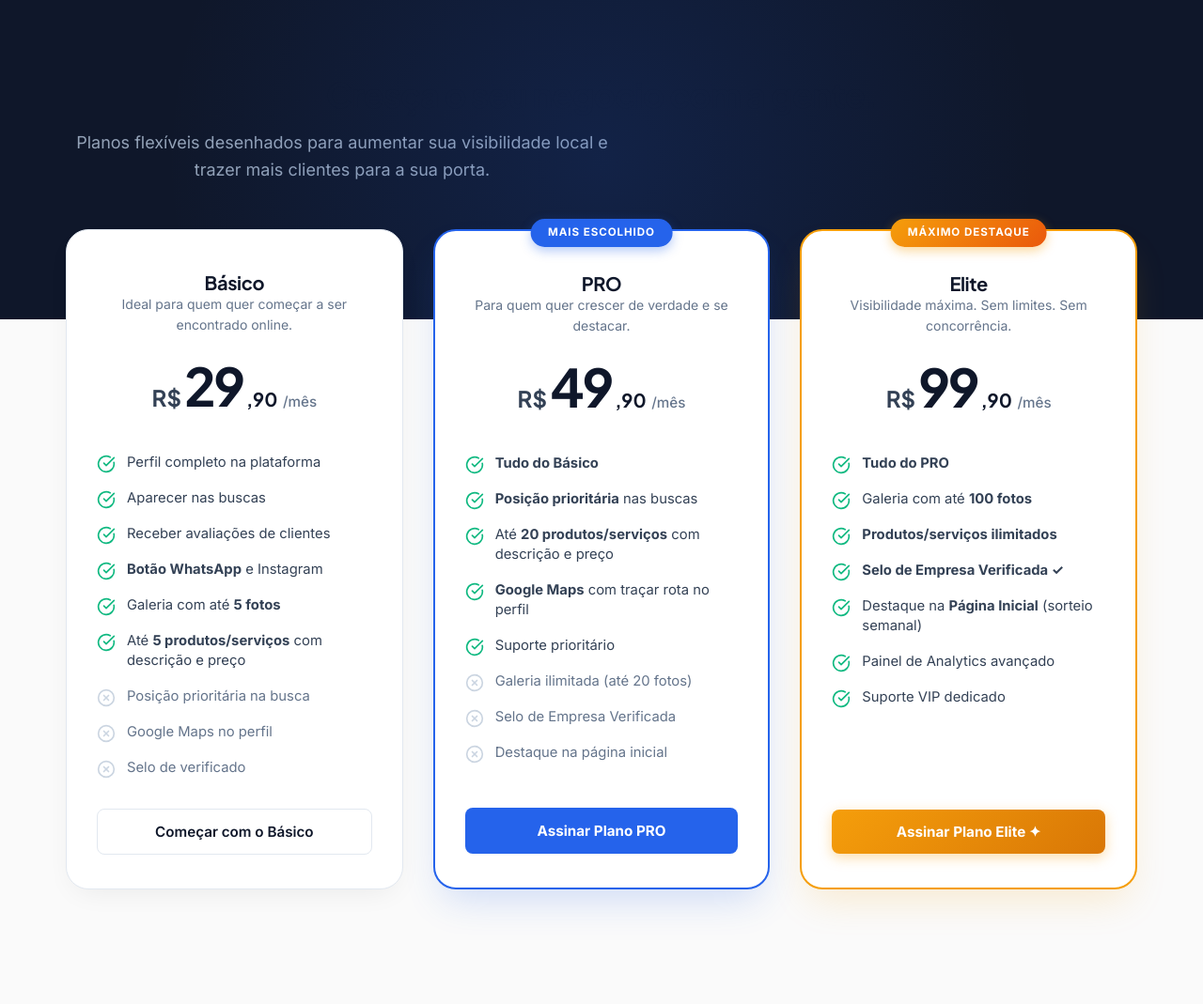
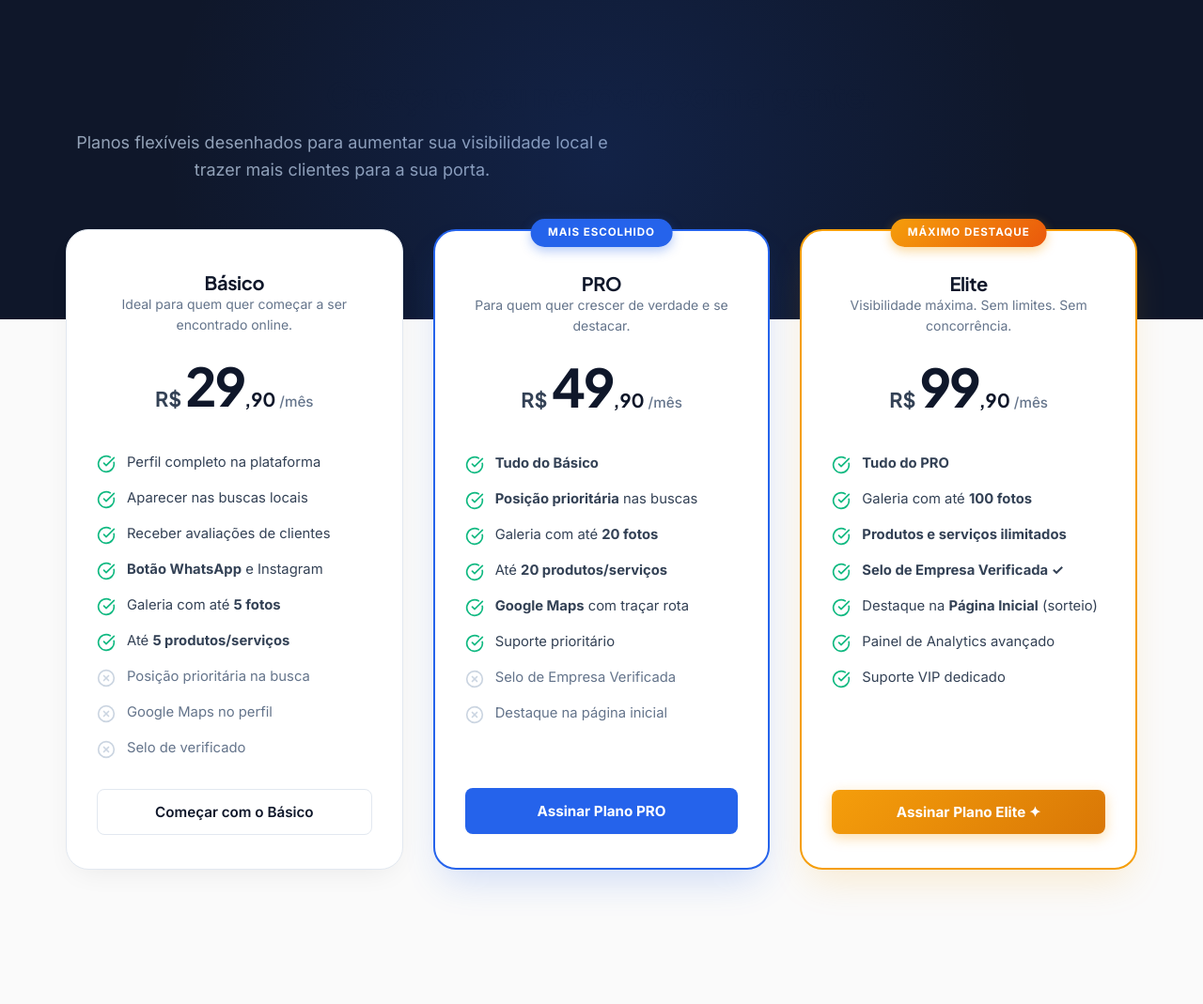
Before and after one commit to tuumwebcom-blip/oqueprocura, a Flask app: page /anuncie.html in a window 1280 px wide. Shown: the part 102-1171 px from the top of the page at 94% size. Run offline with Flask 3, Linux system fonts and the light colour scheme.

Commit message:
Libera 20 fotos com icone de check no Plano PRO e ajusta espacamento do preco

```diff
--- a/templates/anuncie.html
+++ b/templates/anuncie.html
@@ -106,14 +106,14 @@
       display: flex;
       align-items: baseline;
       justify-content: center;
-      gap: 0.2rem;
+      gap: 0.25rem;
       margin: 1.5rem 0 0.5rem;
       font-family: 'Plus Jakarta Sans', sans-serif;
       color: var(--color-text-dark);
     }
 
     .price-currency {
-      font-size: 1.5rem;
+      font-size: 1.35rem;
       font-weight: 700;
       color: var(--color-text);
     }
@@ -128,6 +128,7 @@
     .price-cents {
       font-size: 1.25rem;
       font-weight: 700;
+      letter-spacing: normal;
     }
 
     .price-period {
@@ -135,7 +136,6 @@
       font-weight: 500;
       color: var(--color-text-light);
       font-family: 'Inter', sans-serif;
-      margin-left: 0.15rem;
     }
 
     .feature-list {
@@ -234,18 +234,17 @@
             <p class="text-sm text-muted mt-2">Ideal para quem quer começar a ser encontrado online.</p>
             <div class="price-wrap">
               <span class="price-currency">R$</span>
-              <span class="price-amount">29</span>
-              <span class="price-cents">,90</span>
+              <span class="price-amount">29<span class="price-cents">,90</span></span>
               <span class="price-period">/mês</span>
             </div>
           </div>
           <ul class="feature-list">
             <li class="feature-item"><i data-lucide="check-circle" class="feature-icon w-5 h-5"></i><span>Perfil completo na plataforma</span></li>
-            <li class="feature-item"><i data-lucide="check-circle" class="feature-icon w-5 h-5"></i><span>Aparecer nas buscas</span></li>
+            <li class="feature-item"><i data-lucide="check-circle" class="feature-icon w-5 h-5"></i><span>Aparecer nas buscas locais</span></li>
             <li class="feature-item"><i data-lucide="check-circle" class="feature-icon w-5 h-5"></i><span>Receber avaliações de clientes</span></li>
             <li class="feature-item"><i data-lucide="check-circle" class="feature-icon w-5 h-5"></i><span><strong>Botão WhatsApp</strong> e Instagram</span></li>
             <li class="feature-item"><i data-lucide="check-circle" class="feature-icon w-5 h-5"></i><span>Galeria com até <strong>5 fotos</strong></span></li>
-            <li class="feature-item"><i data-lucide="check-circle" class="feature-icon w-5 h-5"></i><span>Até <strong>5 produtos/serviços</strong> com descrição e preço</span></li>
+            <li class="feature-item"><i data-lucide="check-circle" class="feature-icon w-5 h-5"></i><span>Até <strong>5 produtos/serviços</strong></span></li>
             <li class="feature-item"><i data-lucide="x-circle" class="feature-icon missing w-5 h-5"></i><span class="text-muted">Posição prioritária na busca</span></li>
             <li class="feature-item"><i data-lucide="x-circle" class="feature-icon missing w-5 h-5"></i><span class="text-muted">Google Maps no perfil</span></li>
             <li class="feature-item"><i data-lucide="x-circle" class="feature-icon missing w-5 h-5"></i><span class="text-muted">Selo de verificado</span></li>
@@ -261,18 +260,17 @@
             <p class="text-sm text-muted mt-2">Para quem quer crescer de verdade e se destacar.</p>
             <div class="price-wrap">
               <span class="price-currency">R$</span>
-              <span class="price-amount">49</span>
-              <span class="price-cents">,90</span>
+              <span class="price-amount">49<span class="price-cents">,90</span></span>
               <span class="price-period">/mês</span>
             </div>
           </div>
           <ul class="feature-list">
             <li class="feature-item"><i data-lucide="check-circle" class="feature-icon w-5 h-5"></i><span><strong>Tudo do Básico</strong></span></li>
             <li class="feature-item"><i data-lucide="check-circle" class="feature-icon w-5 h-5"></i><span><strong>Posição prioritária</strong> nas buscas</span></li>
-            <li class="feature-item"><i data-lucide="check-circle" class="feature-icon w-5 h-5"></i><span>Até <strong>20 produtos/serviços</strong> com descrição e preço</span></li>
-            <li class="feature-item"><i data-lucide="check-circle" class="feature-icon w-5 h-5"></i><span><strong>Google Maps</strong> com traçar rota no perfil</span></li>
+            <li class="feature-item"><i data-lucide="check-circle" class="feature-icon w-5 h-5"></i><span>Galeria com até <strong>20 fotos</strong></span></li>
+            <li class="feature-item"><i data-lucide="check-circle" class="feature-icon w-5 h-5"></i><span>Até <strong>20 produtos/serviços</strong></span></li>
+            <li class="feature-item"><i data-lucide="check-circle" class="feature-icon w-5 h-5"></i><span><strong>Google Maps</strong> com traçar rota</span></li>
             <li class="feature-item"><i data-lucide="check-circle" class="feature-icon w-5 h-5"></i><span>Suporte prioritário</span></li>
-            <li class="feature-item"><i data-lucide="x-circle" class="feature-icon missing w-5 h-5"></i><span class="text-muted">Galeria ilimitada (até 20 fotos)</span></li>
             <li class="feature-item"><i data-lucide="x-circle" class="feature-icon missing w-5 h-5"></i><span class="text-muted">Selo de Empresa Verificada</span></li>
             <li class="feature-item"><i data-lucide="x-circle" class="feature-icon missing w-5 h-5"></i><span class="text-muted">Destaque na página inicial</span></li>
           </ul>
@@ -287,17 +285,16 @@
             <p class="text-sm text-muted mt-2">Visibilidade máxima. Sem limites. Sem concorrência.</p>
             <div class="price-wrap">
               <span class="price-currency">R$</span>
-              <span class="price-amount">99</span>
-              <span class="price-cents">,90</span>
+              <span class="price-amount">99<span class="price-cents">,90</span></span>
               <span class="price-period">/mês</span>
             </div>
           </div>
           <ul class="feature-list">
             <li class="feature-item"><i data-lucide="check-circle" class="feature-icon w-5 h-5"></i><span><strong>Tudo do PRO</strong></span></li>
             <li class="feature-item"><i data-lucide="check-circle" class="feature-icon w-5 h-5"></i><span>Galeria com até <strong>100 fotos</strong></span></li>
-            <li class="feature-item"><i data-lucide="check-circle" class="feature-icon w-5 h-5"></i><span><strong>Produtos/serviços ilimitados</strong></span></li>
+            <li class="feature-item"><i data-lucide="check-circle" class="feature-icon w-5 h-5"></i><span><strong>Produtos e serviços ilimitados</strong></span></li>
             <li class="feature-item"><i data-lucide="check-circle" class="feature-icon w-5 h-5"></i><span><strong>Selo de Empresa Verificada ✓</strong></span></li>
-            <li class="feature-item"><i data-lucide="check-circle" class="feature-icon w-5 h-5"></i><span>Destaque na <strong>Página Inicial</strong> (sorteio semanal)</span></li>
+            <li class="feature-item"><i data-lucide="check-circle" class="feature-icon w-5 h-5"></i><span>Destaque na <strong>Página Inicial</strong> (sorteio)</span></li>
             <li class="feature-item"><i data-lucide="check-circle" class="feature-icon w-5 h-5"></i><span>Painel de Analytics avançado</span></li>
             <li class="feature-item"><i data-lucide="check-circle" class="feature-icon w-5 h-5"></i><span>Suporte VIP dedicado</span></li>
           </ul>
```
